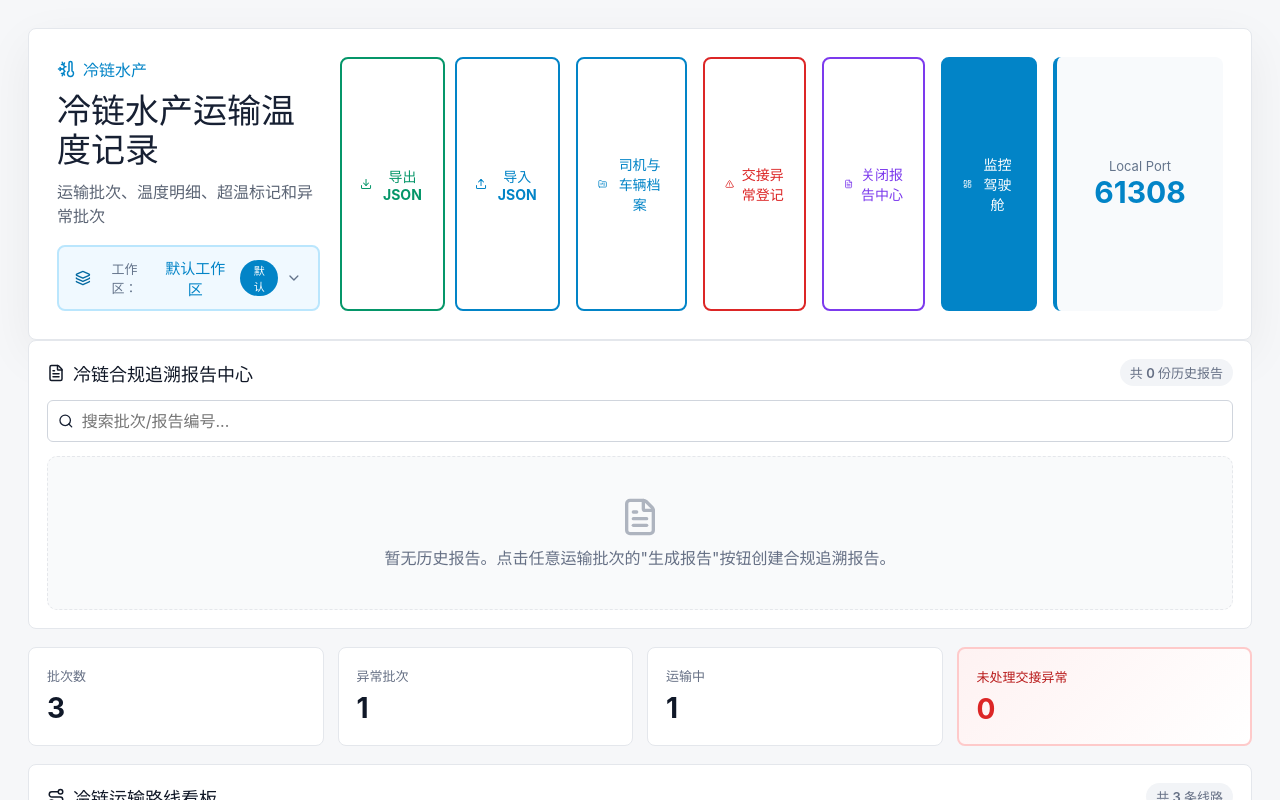
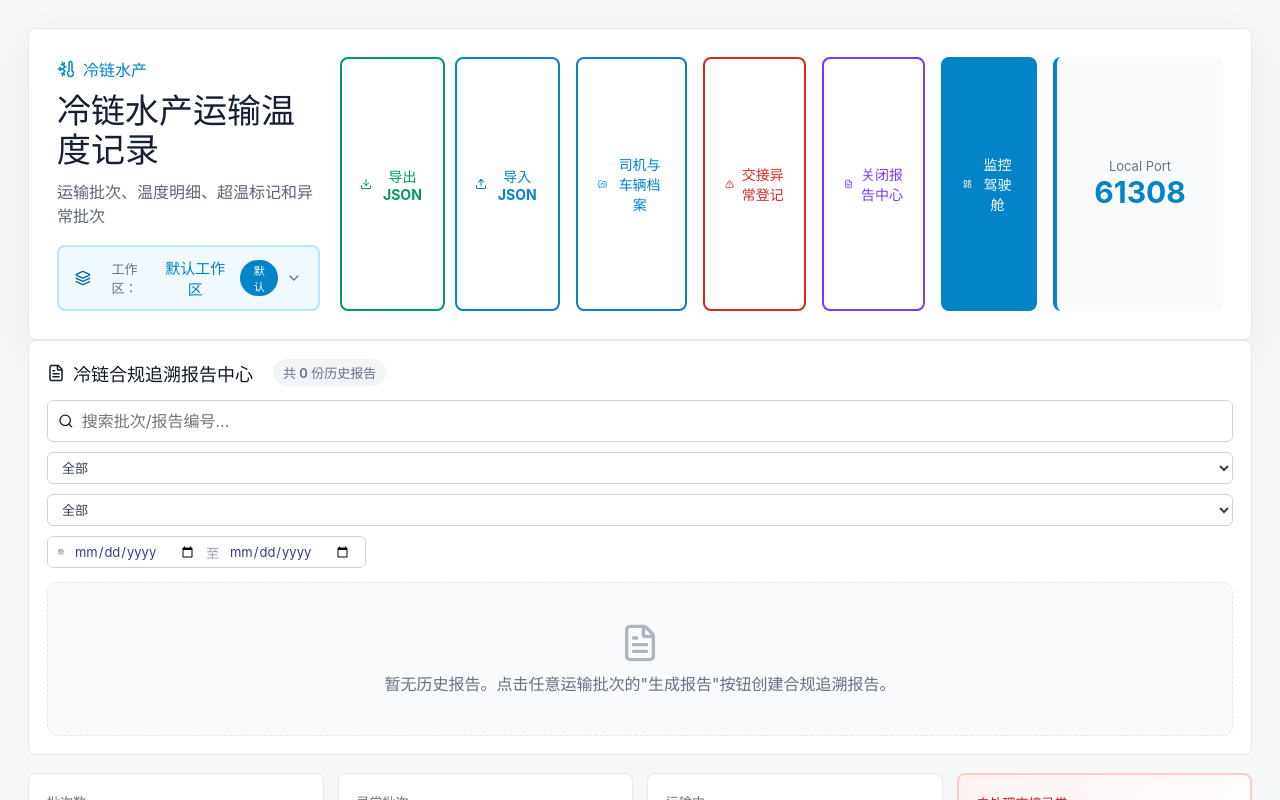
Before and after one commit to aliAjax/hxwl-61308-48eee3e, a React (Vite) app: page / in a window 1280 px wide. Both pictures are taken after a click on the button "合规报告中心". Shown: the top 800 px of the page. Built offline with nearby package versions, Linux system fonts and the light colour scheme.

Commit message:
.3436396082391580:75c23723b2e31045b5d15a9caf994c09_6a2f85d446db66797a01075f.6a2f85d746db66797a010766.6a2f85d7910ba1b3a69aec88:Trae CN.T(2026/6/15 12:55:51)

```diff
--- a/src/App.css
+++ b/src/App.css
@@ -1776,6 +1776,18 @@ textarea { min-height: 76px; resize: vertical; }
   .exception-filter-check {
     justify-content: center;
     padding: 10px 12px;
+  }
+  .report-toolbar {
+    grid-template-columns: 1fr;
+    gap: 8px;
+  }
+  .report-toolbar select,
+  .report-date-filter {
+    width: 100%;
+    justify-content: center;
+  }
+  .report-date-filter input[type="date"] {
+    flex: 1;
   }
 }
 
@@ -2139,13 +2151,61 @@ textarea { min-height: 76px; resize: vertical; }
 }
 
 .report-count {
-  margin-left: auto;
+  margin-left: 12px;
   font-size: 13px;
   color: #667085;
   font-weight: 600;
   background: #f2f4f7;
   padding: 4px 10px;
   border-radius: 999px;
+}
+
+.report-toolbar {
+  flex-wrap: wrap;
+  align-items: center;
+}
+
+.report-toolbar select {
+  border: 1px solid #d0d5dd;
+  border-radius: 6px;
+  padding: 6px 10px;
+  font-size: 13px;
+  background: #fff;
+  color: #344054;
+  font-weight: 600;
+  cursor: pointer;
+  transition: border-color .15s;
+}
+
+.report-toolbar select:hover {
+  border-color: var(--accent);
+}
+
+.report-date-filter {
+  display: inline-flex;
+  align-items: center;
+  gap: 6px;
+  border: 1px solid #d0d5dd;
+  border-radius: 6px;
+  padding: 4px 10px;
+  background: #fff;
+  color: #667085;
+}
+
+.report-date-filter input[type="date"] {
+  border: 0;
+  padding: 2px 4px;
+  font-size: 13px;
+  color: #344085;
+  background: transparent;
+  outline: 0;
+  font-family: inherit;
+}
+
+.report-date-filter .date-separator {
+  font-size: 13px;
+  color: #98a2b3;
+  font-weight: 600;
 }
 
 .report-list {
--- a/src/App.jsx
+++ b/src/App.jsx
@@ -681,6 +681,10 @@ function App() {
   const [activeReportMeta, setActiveReportMeta] = useState(null);
   const [isViewingSavedReport, setIsViewingSavedReport] = useState(false);
   const [reportQuery, setReportQuery] = useState('');
+  const [reportTempStatus, setReportTempStatus] = useState('全部');
+  const [reportHasException, setReportHasException] = useState('全部');
+  const [reportDateStart, setReportDateStart] = useState('');
+  const [reportDateEnd, setReportDateEnd] = useState('');
   const [showDashboard, setShowDashboard] = useState(false);
 
   useEffect(() => {
@@ -1419,6 +1423,32 @@ function App() {
     return archives.filter((item) => !archiveQuery || `${item.plate}${item.driver}${item.phone}${item.from}${item.to}`.includes(archiveQuery));
   }, [archives, archiveQuery]);
 
+  const filteredReports = useMemo(() => {
+    return reports.filter((r) => {
+      if (reportQuery && !`${r.batchLabel}${r.id}`.includes(reportQuery)) return false;
+      const stats = computeTemperatureStats(r.snapshot?.batch?.temps, currentHotThreshold);
+      if (reportTempStatus === '温度合规' && stats.hasHot) return false;
+      if (reportTempStatus === '存在超温' && !stats.hasHot) return false;
+      const exCount = r.snapshot?.exceptions?.length || 0;
+      if (reportHasException === '有关联异常' && exCount === 0) return false;
+      if (reportHasException === '无关联异常' && exCount > 0) return false;
+      if (reportDateStart) {
+        const reportDate = new Date(r.createdAt);
+        const startDate = new Date(reportDateStart);
+        if (reportDate < startDate) return false;
+      }
+      if (reportDateEnd) {
+        const reportDate = new Date(r.createdAt);
+        const endDate = new Date(reportDateEnd);
+        endDate.setHours(23, 59, 59, 999);
+        if (reportDate > endDate) return false;
+      }
+      return true;
+    });
+  }, [reports, reportQuery, reportTempStatus, reportHasException, reportDateStart, reportDateEnd, currentHotThreshold]);
+
+  const hasReportFilters = reportQuery || reportTempStatus !== '全部' || reportHasException !== '全部' || reportDateStart || reportDateEnd;
+
   const groupedByDate = useMemo(() => {
     return filteredRecords.reduce((acc, item) => {
       const key = item[appConfig.dateKey] || item.date || item.enrollDate || '未排期';
@@ -1733,23 +1763,65 @@ function App() {
           <div className="panel-title">
             <FileText size={18} />
             <h2>冷链合规追溯报告中心</h2>
-            <span className="report-count">共 {reports.length} 份历史报告</span>
-          </div>
-          <div className="toolbar">
+            <span className="report-count">共 {reports.length} 份历史报告{hasReportFilters ? `（筛选后 ${filteredReports.length} 份）` : ''}</span>
+            {hasReportFilters && (
+              <button
+                type="button"
+                className="clear-route-btn"
+                onClick={() => {
+                  setReportQuery('');
+                  setReportTempStatus('全部');
+                  setReportHasException('全部');
+                  setReportDateStart('');
+                  setReportDateEnd('');
+                }}
+              >
+                <X size={14} />清除筛选
+              </button>
+            )}
+          </div>
+          <div className="toolbar report-toolbar">
             <div className="search">
               <Search size={16} />
               <input value={reportQuery} onChange={(e) => setReportQuery(e.target.value)} placeholder="搜索批次/报告编号..." />
             </div>
-          </div>
-          {(() => {
-            const filteredReports = reports.filter((r) => {
-              if (!reportQuery) return true;
-              return `${r.batchLabel}${r.id}`.includes(reportQuery);
-            });
-            return filteredReports.length === 0 ? (
+            <select value={reportTempStatus} onChange={(e) => setReportTempStatus(e.target.value)}>
+              <option>全部</option>
+              <option>温度合规</option>
+              <option>存在超温</option>
+            </select>
+            <select value={reportHasException} onChange={(e) => setReportHasException(e.target.value)}>
+              <option>全部</option>
+              <option>有关联异常</option>
+              <option>无关联异常</option>
+            </select>
+            <div className="report-date-filter">
+              <CalendarDays size={14} />
+              <input
+                type="date"
+                value={reportDateStart}
+                onChange={(e) => setReportDateStart(e.target.value)}
+                placeholder="开始日期"
+              />
+              <span className="date-separator">至</span>
+              <input
+                type="date"
+                value={reportDateEnd}
+                onChange={(e) => setReportDateEnd(e.target.value)}
+                placeholder="结束日期"
+              />
+            </div>
+          </div>
+          {filteredReports.length === 0 ? (
             <div className="report-empty-list">
               <FileText size={40} />
-                <p>{reports.length === 0 ? '暂无历史报告。点击任意运输批次的"生成报告"按钮创建合规追溯报告。' : '没有匹配的报告'}</p>
+              {reports.length === 0 ? (
+                <p>暂无历史报告。点击任意运输批次的"生成报告"按钮创建合规追溯报告。</p>
+              ) : hasReportFilters ? (
+                <p>当前筛选条件下没有匹配的报告，请尝试调整筛选条件。</p>
+              ) : (
+                <p>没有匹配的报告</p>
+              )}
             </div>
           ) : (
             <div className="report-list">
@@ -1801,8 +1873,7 @@ function App() {
                 );
               })}
             </div>
-            );
-          })()}
+          )}
         </section>
       )}
 
```
Lines whose indentation alone changed are shown as unchanged.
